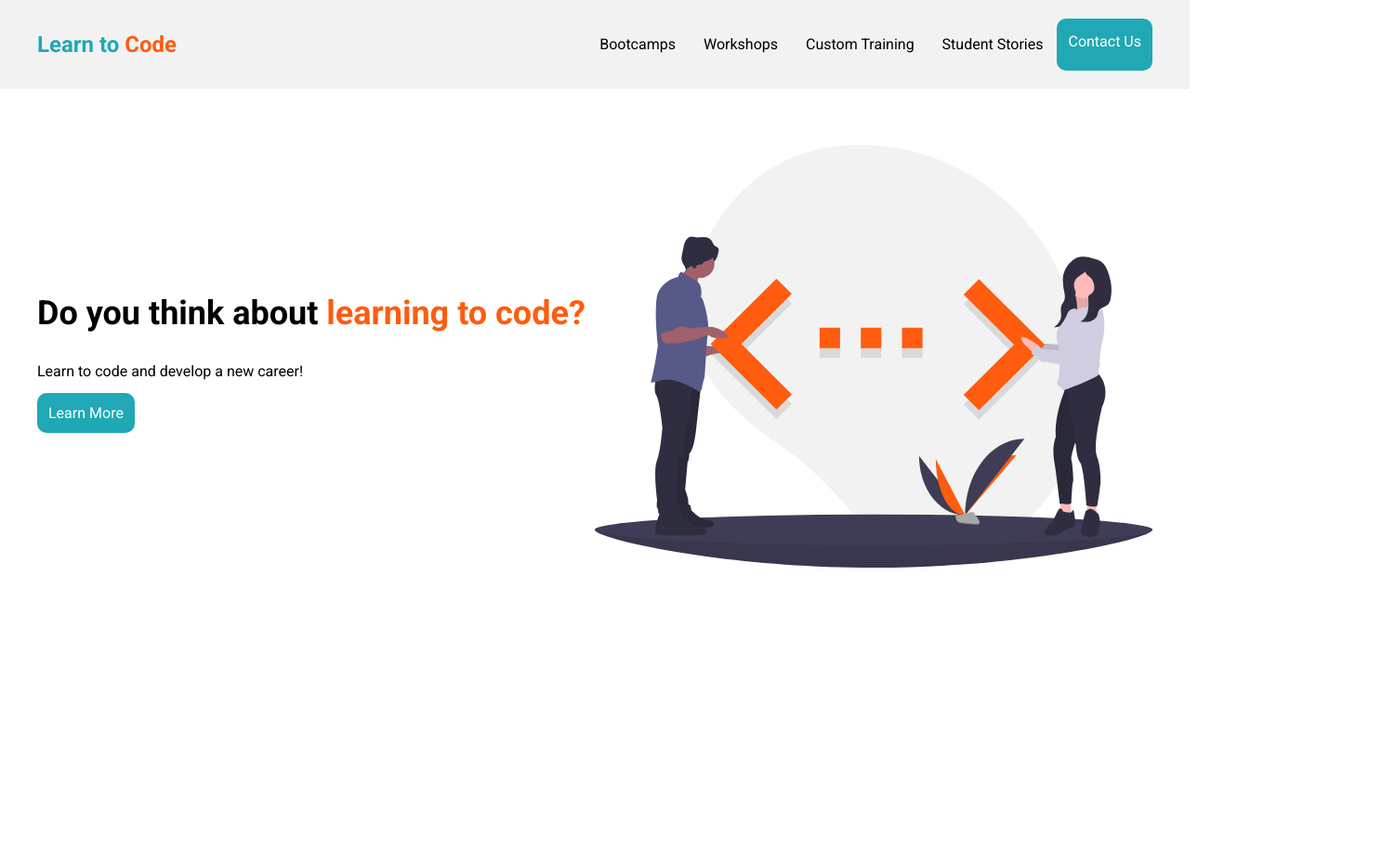
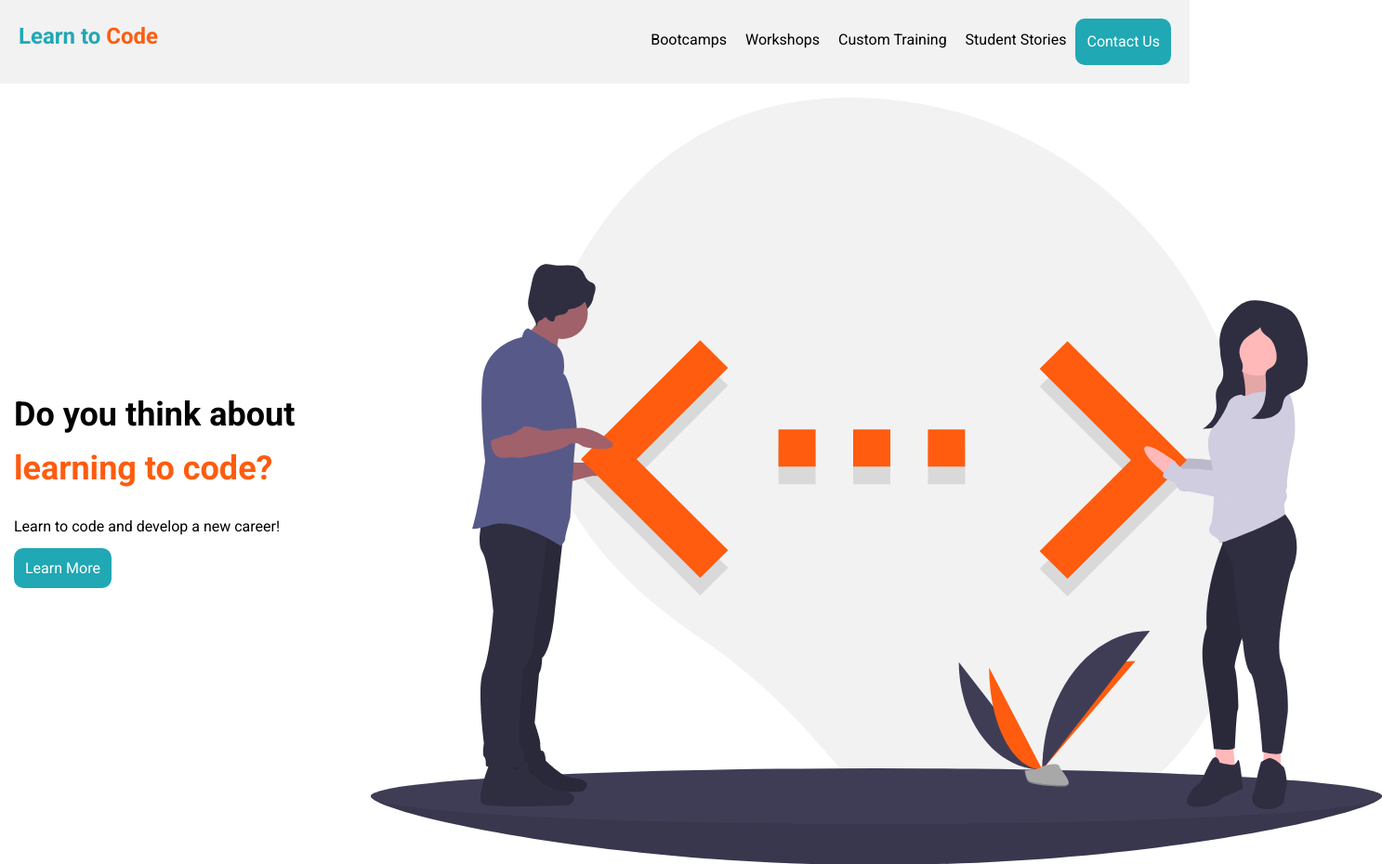
Before and after one commit to TekkenForceX/FailsMatthew-part-one, a plain HTML site: page index.html in a window 1280 px wide. Shown: the top 930 px of the page at 93% size, 1487 px wide, since content can reach past the window. Before the commit the page ends 800 px from the top, so only its background shows below. Drawn offline with Linux system fonts and the light colour scheme.

Commit message:
fixed media inquiry

```diff
--- a/style.css
+++ b/style.css
@@ -1,6 +1,6 @@
 * {
-    margin: 0;
-    padding: 0;
+    margin: 0px;
+    padding: 0px;
     font-family: 'Roboto';
 }
 
@@ -12,16 +12,16 @@ body {
 
 header {
     background-color: #F2F2F2;
-    padding: 20px;
+    padding: 10px;
 }
 
 .container {
     width: 100%;
-    max-width: 1200px;
-    margin: 0 auto;
+    margin: auto;
     display: flex;
     justify-content: space-between;
-    align-items: center;
+    align-items: left;
+    flex-direction: column;
 }
 
 h1 {
@@ -35,11 +35,12 @@ h1 {
 
 nav ul {
     list-style: none;
-    display: flex;
+    display: inline-flex;
+    flex-direction: column;
 }
 
 nav ul li {
-    margin: 15px;
+    margin: 10px;
 }
 
 nav ul li a {
@@ -60,6 +61,7 @@ nav ul li a:hover {
     border-radius: 10px;
     text-decoration: none;
     transition: background-color 0.3s ease;
+    text-align: left;
 }
 
 .contact-button:hover {
@@ -67,21 +69,23 @@ nav ul li a:hover {
 }
 
 .info {
-    padding: 60px 0;
+    padding: 40px 0;
 }
 
 .info .container {
     display: flex;
-    flex-direction: row;
-    align-items: center;
+    flex-direction: column;
+    align-items: flex-start;
+    text-align: left;
+    padding: 15px;
 }
 
 .info .text {
-    flex: 1;
+    flex: auto;
 }
 
 .info h2 {
-    font-size: 36px;
+    font-size: 24px;
     margin-bottom: 20px;
 }
 
@@ -96,6 +100,7 @@ nav ul li a:hover {
     border-radius: 10px;
     text-decoration: none;
     transition: background-color 0.3s ease;
+    text-align: center;
 }
 
 .learn-more-button:hover {
@@ -103,65 +108,50 @@ nav ul li a:hover {
 }
 
 .info .image {
-    flex: 1;
-    text-align: center;
+    display: none;
 }
 
-.info .image img {
-    max-width: 100%;
-    display: block;
-}
+@media (min-width: 768px) {
+    header {
+        padding: 20px;
+    }
 
-@media (max-width: 768px) {
     .container {
-        flex-direction: column;
+        max-width: 1280px;
+        flex-direction: row;
         align-items: flex-start;
     }
 
     nav ul {
-        flex-direction: column;
+        flex-direction: row;
+        align-items: flex-start;
     }
 
     nav ul li {
-        margin: 10px 0;
+        margin: 10px;
+    }
+
+    .info {
+        padding: 0px;
     }
 
     .info .container {
-        flex-direction: column;
-        text-align: left;
-        padding: 15px
+        flex-direction: row;
+        align-items: center;
     }
 
     .info .text, .info .image {
-        flex: none;
+        width: 100%;
+        position: static;
     }
 
     .info h2 {
-        font-size: 28px;
-    }
-}
-
-@media (max-width: 480px) {
-    header {
-        padding: 15px;
-    }
-
-    .info {
-        padding: 40px 0;
-    }
-
-    .info h2 {
-        font-size: 24px;
-    }
-
-    .contact-button, .learn-more-button {
-        width: 100%;
-        text-align: center;
-        padding: 10px;
-        border-radius: 5px;
+        font-size: 36px;
     }
 
     .info .image {
-        display: none;
+        width: 70%;
+        display: block;
+        align-items: flex-end;
     }
 }
```
